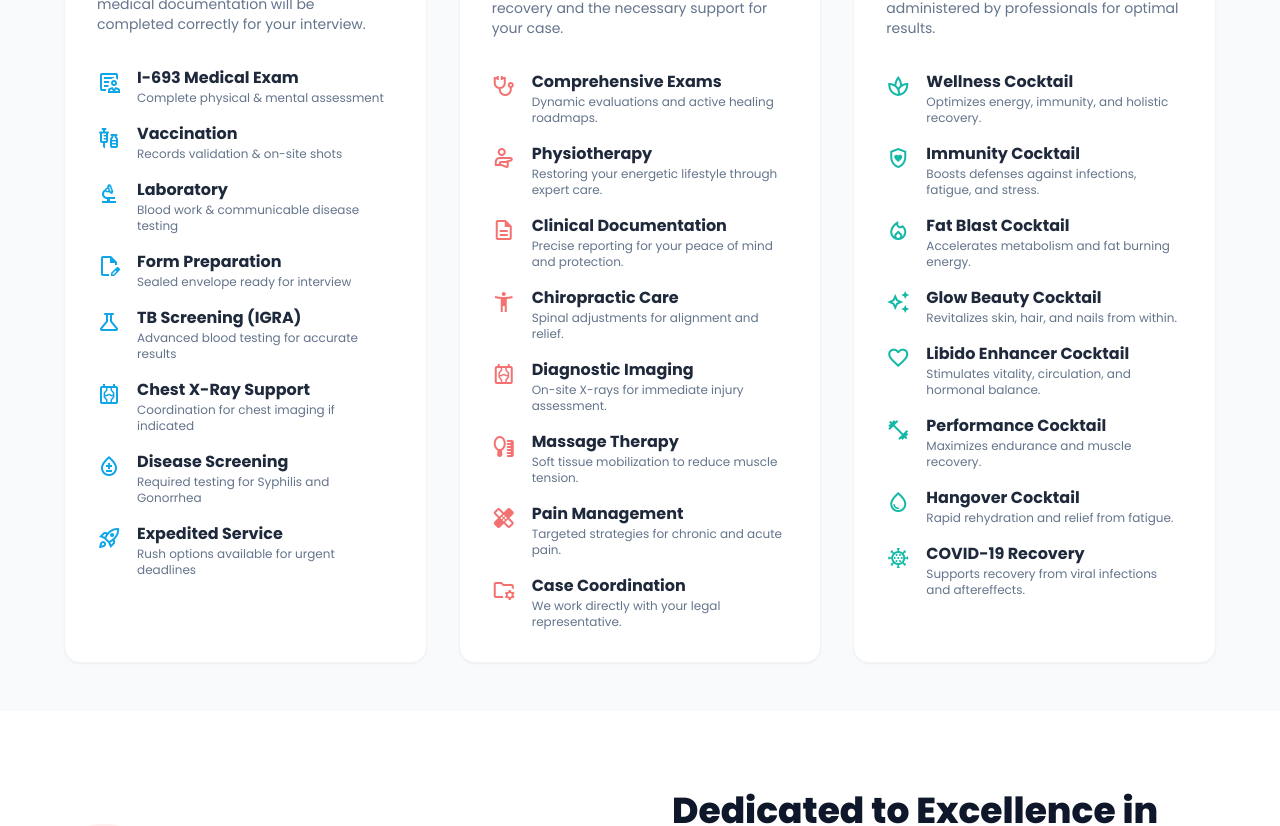
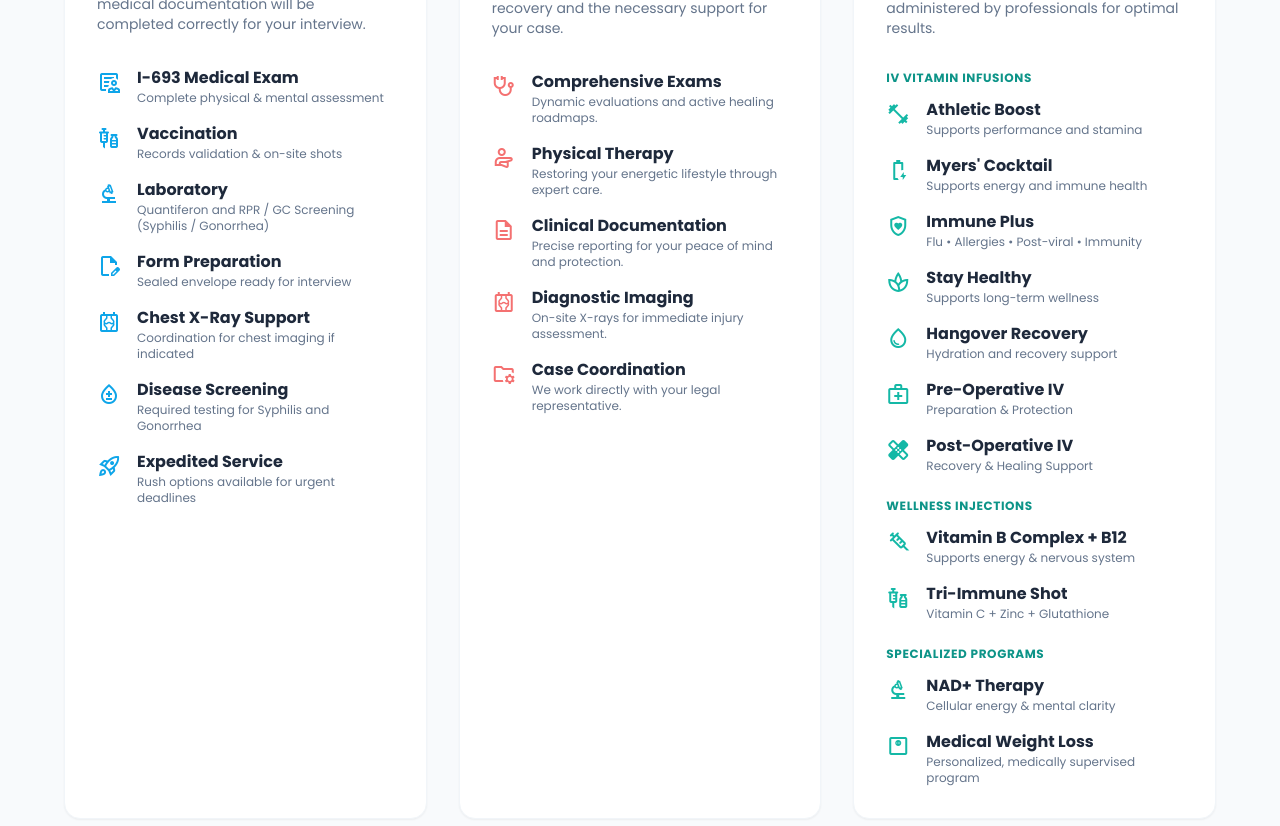
Before and after one commit to ruizuregmedicalcenter/ruizuregmedicalcenter2, a React (Vite) app: page / in a window 1280 px wide. Shown: the part 1100-1926 px from the top of the page. Built offline with nearby package versions, Linux system fonts and the light colour scheme.

Commit message:
Update Immigration, Accident, and Wellness services descriptions

```diff
--- a/src/LandingPage.jsx
+++ b/src/LandingPage.jsx
@@ -158,7 +158,7 @@ const LandingPage = () => {
                                         <span className="material-symbols-outlined text-primary mt-1 font-normal">biotech</span>
                                         <div>
                                             <h4 className="font-bold text-slate-800">{language === 'en' ? 'Laboratory' : 'Laboratorio'}</h4>
-                                            <p className="text-xs text-slate-500">{language === 'en' ? 'Blood work & communicable disease testing' : 'Análisis de sangre y pruebas de enfermedades'}</p>
+                                            <p className="text-xs text-slate-500">{language === 'en' ? 'Quantiferon and RPR / GC Screening (Syphilis / Gonorrhea)' : 'Quantiferon y RPR / GC Screening (Sífilis / Gonorrea)'}</p>
                                         </div>
                                     </div>
                                     <div className="flex gap-4">
@@ -168,13 +168,7 @@ const LandingPage = () => {
                                             <p className="text-xs text-slate-500">{language === 'en' ? 'Sealed envelope ready for interview' : 'Sobre sellado listo para la entrevista'}</p>
                                         </div>
                                     </div>
-                                    <div className="flex gap-4">
-                                        <span className="material-symbols-outlined text-primary mt-1 font-normal">science</span>
-                                        <div>
-                                            <h4 className="font-bold text-slate-800">{language === 'en' ? 'TB Screening (IGRA)' : 'Prueba de Tuberculosis (IGRA)'}</h4>
-                                            <p className="text-xs text-slate-500">{language === 'en' ? 'Advanced blood testing for accurate results' : 'Pruebas de sangre avanzadas para resultados precisos'}</p>
-                                        </div>
-                                    </div>
+
                                     <div className="flex gap-4">
                                         <span className="material-symbols-outlined text-primary mt-1 font-normal">radiology</span>
                                         <div>
@@ -225,7 +219,7 @@ const LandingPage = () => {
                                     <div className="flex gap-4">
                                         <span className="material-symbols-outlined text-secondary mt-1 font-normal">physical_therapy</span>
                                         <div>
-                                            <h4 className="font-bold text-slate-800">{language === 'en' ? 'Physiotherapy' : 'Fisioterapia'}</h4>
+                                            <h4 className="font-bold text-slate-800">{language === 'en' ? 'Physical Therapy' : 'Terapia Física'}</h4>
                                             <p className="text-xs text-slate-500">{language === 'en' ? 'Restoring your energetic lifestyle through expert care.' : 'Restaurando su estilo de vida energético a través de un cuidado experto.'}</p>
                                         </div>
                                     </div>
@@ -236,13 +230,7 @@ const LandingPage = () => {
                                             <p className="text-xs text-slate-500">{language === 'en' ? 'Precise reporting for your peace of mind and protection.' : 'Informes precisos para su tranquilidad y protección.'}</p>
                                         </div>
                                     </div>
-                                    <div className="flex gap-4">
-                                        <span className="material-symbols-outlined text-secondary mt-1 font-normal">accessibility_new</span>
-                                        <div>
-                                            <h4 className="font-bold text-slate-800">{language === 'en' ? 'Chiropractic Care' : 'Cuidado Quiropráctico'}</h4>
-                                            <p className="text-xs text-slate-500">{language === 'en' ? 'Spinal adjustments for alignment and relief.' : 'Ajustes de columna para alineación y alivio.'}</p>
-                                        </div>
-                                    </div>
+
                                     <div className="flex gap-4">
                                         <span className="material-symbols-outlined text-secondary mt-1 font-normal">radiology</span>
                                         <div>
@@ -250,20 +238,8 @@ const LandingPage = () => {
                                             <p className="text-xs text-slate-500">{language === 'en' ? 'On-site X-rays for immediate injury assessment.' : 'Rayos X en el sitio para evaluación inmediata de lesiones.'}</p>
                                         </div>
                                     </div>
-                                    <div className="flex gap-4">
-                                        <span className="material-symbols-outlined text-secondary mt-1 font-normal">self_care</span>
-                                        <div>
-                                            <h4 className="font-bold text-slate-800">{language === 'en' ? 'Massage Therapy' : 'Terapia de Masaje'}</h4>
-                                            <p className="text-xs text-slate-500">{language === 'en' ? 'Soft tissue mobilization to reduce muscle tension.' : 'Movilización de tejidos blandos para reducir tensión muscular.'}</p>
-                                        </div>
-                                    </div>
-                                    <div className="flex gap-4">
-                                        <span className="material-symbols-outlined text-secondary mt-1 font-normal">healing</span>
-                                        <div>
-                                            <h4 className="font-bold text-slate-800">{language === 'en' ? 'Pain Management' : 'Manejo del Dolor'}</h4>
-                                            <p className="text-xs text-slate-500">{language === 'en' ? 'Targeted strategies for chronic and acute pain.' : 'Estrategias focalizadas para dolor crónico y agudo.'}</p>
-                                        </div>
-                                    </div>
+
+
                                     <div className="flex gap-4">
                                         <span className="material-symbols-outlined text-secondary mt-1 font-normal">folder_managed</span>
                                         <div>
@@ -289,61 +265,102 @@ const LandingPage = () => {
                                         ? "Boost your health with our premium line of intravenous drips. Formulas rich in vitamins, minerals, and antioxidants designed to revitalize your energy, strengthen your defenses, and accelerate your recovery. Safe treatments administered by professionals for optimal results."
                                         : "Potencie su salud con nuestra línea premium de sueros intravenosos. Fórmulas ricas en vitaminas, minerales y antioxidantes diseñadas para revitalizar su energía, fortalecer sus defensas y acelerar su recuperación. Tratamientos seguros administrados por profesionales para resultados óptimos."}
                                 </p>
+                                <div className="space-y-6">
+                                    {/* IV Vitamin Infusions */}
+                                    <div>
+                                        <h5 className="font-bold text-teal-600 text-xs uppercase tracking-wider mb-3">{language === 'en' ? 'IV Vitamin Infusions' : 'Infusiones de Vitaminas IV'}</h5>
                                         <div className="space-y-4">
                                             <div className="flex gap-4">
-                                        <span className="material-symbols-outlined text-teal-500 mt-1 font-normal">spa</span>
+                                                <span className="material-symbols-outlined text-teal-500 mt-1 font-normal">fitness_center</span>
                                                 <div>
-                                            <h4 className="font-bold text-slate-800">Wellness Cocktail</h4>
-                                            <p className="text-xs text-slate-500">{language === 'en' ? 'Optimizes energy, immunity, and holistic recovery.' : 'Optimiza energía, inmunidad y recuperación integral.'}</p>
+                                                    <h4 className="font-bold text-slate-800">Athletic Boost</h4>
+                                                    <p className="text-xs text-slate-500">{language === 'en' ? 'Supports performance and stamina' : 'Apoya el rendimiento físico y la resistencia'}</p>
+                                                </div>
+                                            </div>
+                                            <div className="flex gap-4">
+                                                <span className="material-symbols-outlined text-teal-500 mt-1 font-normal">battery_charging_full</span>
+                                                <div>
+                                                    <h4 className="font-bold text-slate-800">{language === 'en' ? "Myers' Cocktail" : 'Cóctel Myers'}</h4>
+                                                    <p className="text-xs text-slate-500">{language === 'en' ? 'Supports energy and immune health' : 'Apoya la energía y el sistema inmunológico'}</p>
                                                 </div>
                                             </div>
                                             <div className="flex gap-4">
                                                 <span className="material-symbols-outlined text-teal-500 mt-1 font-normal">shield_with_heart</span>
                                                 <div>
-                                            <h4 className="font-bold text-slate-800">Immunity Cocktail</h4>
-                                            <p className="text-xs text-slate-500">{language === 'en' ? 'Boosts defenses against infections, fatigue, and stress.' : 'Eleva defensas contra infecciones, fatiga y estrés.'}</p>
+                                                    <h4 className="font-bold text-slate-800">Immune Plus</h4>
+                                                    <p className="text-xs text-slate-500">{language === 'en' ? 'Flu • Allergies • Post-viral • Immunity' : 'Gripe • Alergias • Post-viral • Inmunidad'}</p>
                                                 </div>
                                             </div>
                                             <div className="flex gap-4">
-                                        <span className="material-symbols-outlined text-teal-500 mt-1 font-normal">local_fire_department</span>
+                                                <span className="material-symbols-outlined text-teal-500 mt-1 font-normal">spa</span>
                                                 <div>
-                                            <h4 className="font-bold text-slate-800">Fat Blast Cocktail</h4>
-                                            <p className="text-xs text-slate-500">{language === 'en' ? 'Accelerates metabolism and fat burning energy.' : 'Acelera el metabolismo y la quema de grasa.'}</p>
-                                        </div>
-                                    </div>
-                                    <div className="flex gap-4">
-                                        <span className="material-symbols-outlined text-teal-500 mt-1 font-normal">auto_awesome</span>
-                                        <div>
-                                            <h4 className="font-bold text-slate-800">Glow Beauty Cocktail</h4>
-                                            <p className="text-xs text-slate-500">{language === 'en' ? 'Revitalizes skin, hair, and nails from within.' : 'Revitaliza piel, cabello y uñas desde el interior.'}</p>
-                                        </div>
-                                    </div>
-                                    <div className="flex gap-4">
-                                        <span className="material-symbols-outlined text-teal-500 mt-1 font-normal">favorite</span>
-                                        <div>
-                                            <h4 className="font-bold text-slate-800">Libido Enhancer Cocktail</h4>
-                                            <p className="text-xs text-slate-500">{language === 'en' ? 'Stimulates vitality, circulation, and hormonal balance.' : 'Estimula vitalidad, circulación y balance hormonal.'}</p>
-                                        </div>
-                                    </div>
-                                    <div className="flex gap-4">
-                                        <span className="material-symbols-outlined text-teal-500 mt-1 font-normal">fitness_center</span>
-                                        <div>
-                                            <h4 className="font-bold text-slate-800">Performance Cocktail</h4>
-                                            <p className="text-xs text-slate-500">{language === 'en' ? 'Maximizes endurance and muscle recovery.' : 'Maximiza resistencia y recuperación muscular.'}</p>
+                                                    <h4 className="font-bold text-slate-800">Stay Healthy</h4>
+                                                    <p className="text-xs text-slate-500">{language === 'en' ? 'Supports long-term wellness' : 'Apoya el bienestar a largo plazo'}</p>
                                                 </div>
                                             </div>
                                             <div className="flex gap-4">
                                                 <span className="material-symbols-outlined text-teal-500 mt-1 font-normal">water_drop</span>
                                                 <div>
-                                            <h4 className="font-bold text-slate-800">Hangover Cocktail</h4>
-                                            <p className="text-xs text-slate-500">{language === 'en' ? 'Rapid rehydration and relief from fatigue.' : 'Rehidratación rápida y alivio de la fatiga.'}</p>
+                                                    <h4 className="font-bold text-slate-800">{language === 'en' ? 'Hangover Recovery' : 'Recuperación post-Resaca'}</h4>
+                                                    <p className="text-xs text-slate-500">{language === 'en' ? 'Hydration and recovery support' : 'Apoyo para hidratación y recuperación'}</p>
                                                 </div>
                                             </div>
                                             <div className="flex gap-4">
-                                        <span className="material-symbols-outlined text-teal-500 mt-1 font-normal">coronavirus</span>
+                                                <span className="material-symbols-outlined text-teal-500 mt-1 font-normal">medical_services</span>
                                                 <div>
-                                            <h4 className="font-bold text-slate-800">COVID-19 Recovery</h4>
-                                            <p className="text-xs text-slate-500">{language === 'en' ? 'Supports recovery from viral infections and aftereffects.' : 'Combate secuelas post-COVID y fortalece defensas.'}</p>
+                                                    <h4 className="font-bold text-slate-800">{language === 'en' ? 'Pre-Operative IV' : 'Suero Preoperatorio'}</h4>
+                                                    <p className="text-xs text-slate-500">{language === 'en' ? 'Preparation & Protection' : 'Preparación y protección'}</p>
+                                                </div>
+                                            </div>
+                                            <div className="flex gap-4">
+                                                <span className="material-symbols-outlined text-teal-500 mt-1 font-normal">healing</span>
+                                                <div>
+                                                    <h4 className="font-bold text-slate-800">{language === 'en' ? 'Post-Operative IV' : 'Suero Postoperatorio'}</h4>
+                                                    <p className="text-xs text-slate-500">{language === 'en' ? 'Recovery & Healing Support' : 'Apoyo para recuperación y cicatrización'}</p>
+                                                </div>
+                                            </div>
+                                        </div>
+                                    </div>
+
+                                    {/* Wellness Injections */}
+                                    <div>
+                                        <h5 className="font-bold text-teal-600 text-xs uppercase tracking-wider mb-3 mt-2">{language === 'en' ? 'Wellness Injections' : 'Inyecciones de Bienestar'}</h5>
+                                        <div className="space-y-4">
+                                            <div className="flex gap-4">
+                                                <span className="material-symbols-outlined text-teal-500 mt-1 font-normal">syringe</span>
+                                                <div>
+                                                    <h4 className="font-bold text-slate-800">{language === 'en' ? 'Vitamin B Complex + B12' : 'Complejo B + B12'}</h4>
+                                                    <p className="text-xs text-slate-500">{language === 'en' ? 'Supports energy & nervous system' : 'Apoya energía y sistema nervioso'}</p>
+                                                </div>
+                                            </div>
+                                            <div className="flex gap-4">
+                                                <span className="material-symbols-outlined text-teal-500 mt-1 font-normal">vaccines</span>
+                                                <div>
+                                                    <h4 className="font-bold text-slate-800">{language === 'en' ? 'Tri-Immune Shot' : 'Inyección Tri-Inmune'}</h4>
+                                                    <p className="text-xs text-slate-500">{language === 'en' ? 'Vitamin C + Zinc + Glutathione' : 'Vitamina C + Zinc + Glutatión'}</p>
+                                                </div>
+                                            </div>
+                                        </div>
+                                    </div>
+
+                                    {/* Specialized Programs */}
+                                    <div>
+                                        <h5 className="font-bold text-teal-600 text-xs uppercase tracking-wider mb-3 mt-2">{language === 'en' ? 'Specialized Programs' : 'Programas Especializados'}</h5>
+                                        <div className="space-y-4">
+                                            <div className="flex gap-4">
+                                                <span className="material-symbols-outlined text-teal-500 mt-1 font-normal">biotech</span>
+                                                <div>
+                                                    <h4 className="font-bold text-slate-800">NAD+ Therapy</h4>
+                                                    <p className="text-xs text-slate-500">{language === 'en' ? 'Cellular energy & mental clarity' : 'Energía celular y claridad mental'}</p>
+                                                </div>
+                                            </div>
+                                            <div className="flex gap-4">
+                                                <span className="material-symbols-outlined text-teal-500 mt-1 font-normal">monitor_weight</span>
+                                                <div>
+                                                    <h4 className="font-bold text-slate-800">{language === 'en' ? 'Medical Weight Loss' : 'Control de Peso Médico'}</h4>
+                                                    <p className="text-xs text-slate-500">{language === 'en' ? 'Personalized, medically supervised program' : 'Programa personalizado con supervisión médica'}</p>
+                                                </div>
+                                            </div>
                                         </div>
                                     </div>
                                 </div>
```
Lines whose indentation alone changed are shown as unchanged.
